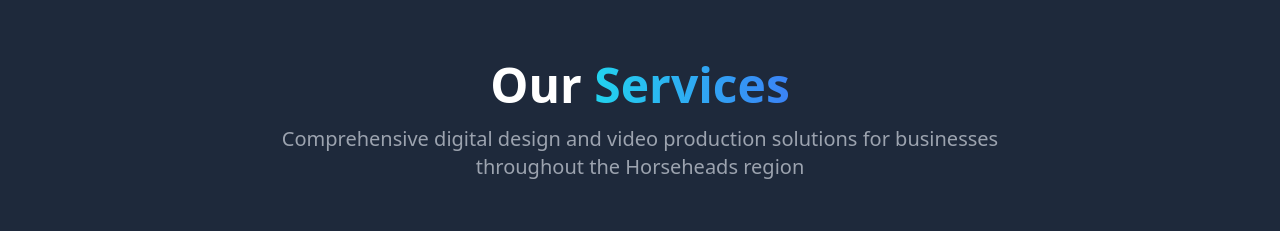
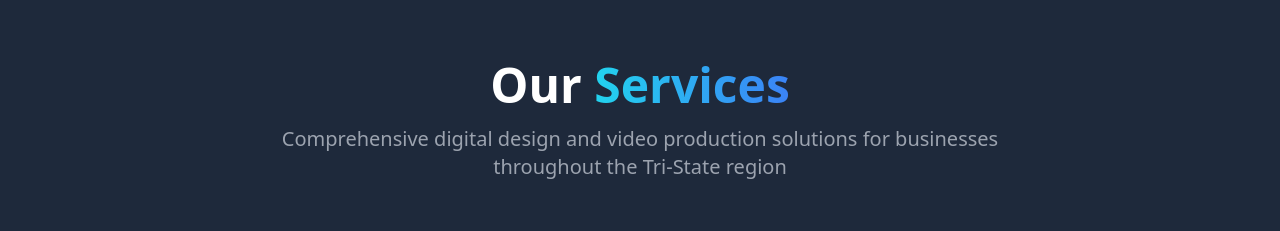
Before and after one commit to dreamloopone/horseheads-media, a React (Vite) app: page / in a window 1280 px wide. Shown: the part 3420-3651 px from the top of the page. Built offline with nearby package versions, Linux system fonts and the light colour scheme.

Commit message:
Update Services section: change 'Horseheads region' to 'Tri-State region'

```diff
--- a/src/components/Services.tsx
+++ b/src/components/Services.tsx
@@ -53,7 +53,7 @@ export default function Services() {
             Our <span className="bg-gradient-to-r from-cyan-400 to-blue-500 bg-clip-text text-transparent">Services</span>
           </h2>
           <p className="text-xl text-gray-400 max-w-3xl mx-auto">
-            Comprehensive digital design and video production solutions for businesses throughout the Horseheads region
+            Comprehensive digital design and video production solutions for businesses throughout the Tri-State region
           </p>
         </div>
 
```
